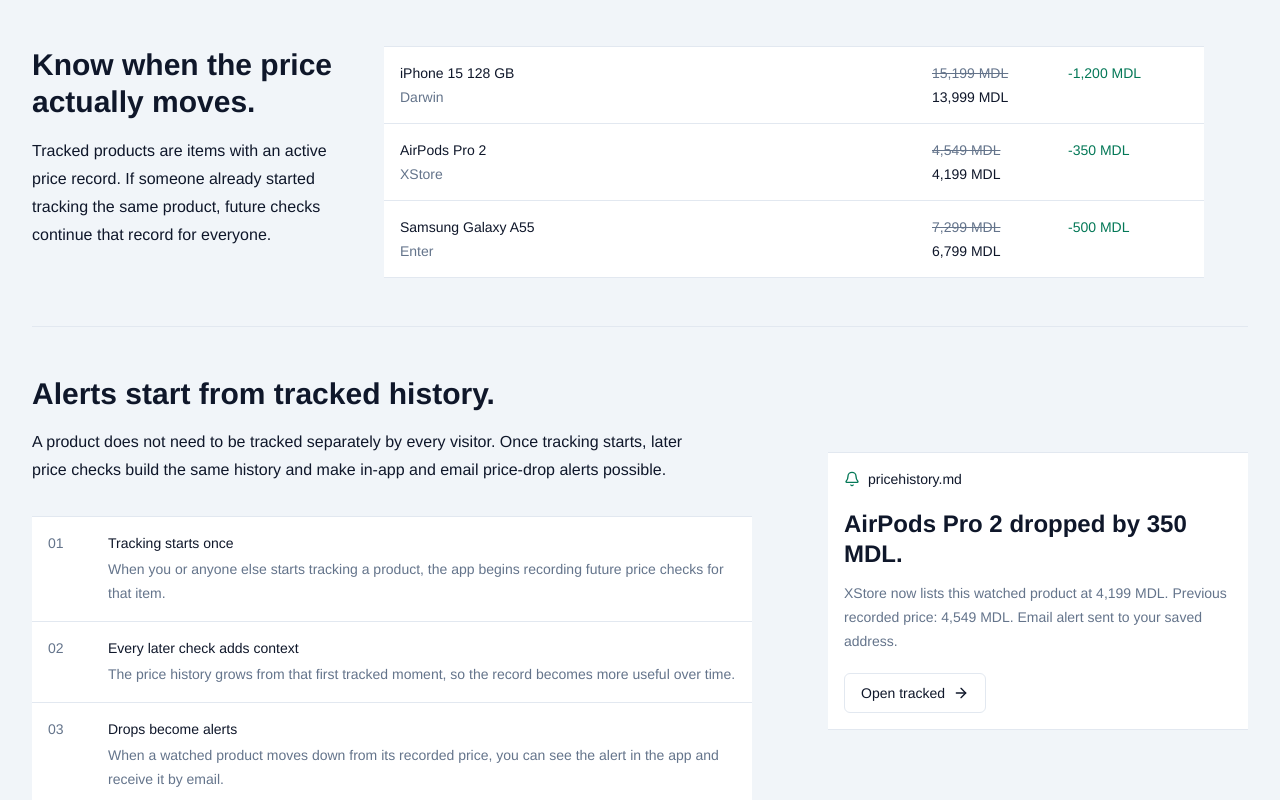
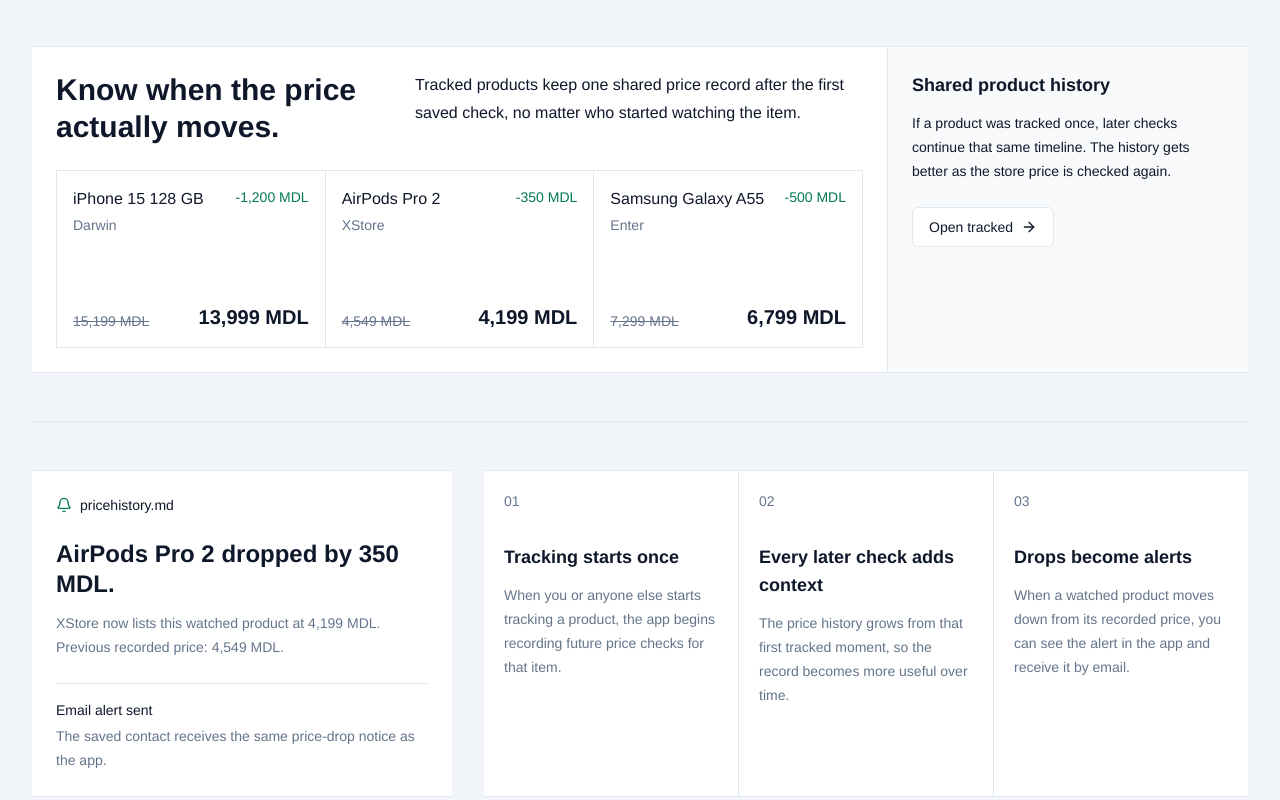
Before and after one commit to mcittkmims/moldova-price-history, a React (Vite) app: page /home in a window 1280 px wide. Shown: the part 1020-1820 px from the top of the page. Built offline with nearby package versions, Linux system fonts and the light colour scheme.

Commit message:
vary home sections

```diff
--- a/src/pages/HomePage.tsx
+++ b/src/pages/HomePage.tsx
@@ -211,94 +211,107 @@
         </div>
       </section>
 
-      <section className="grid gap-8 border-b border-ink-200 py-12 xl:grid-cols-[320px_minmax(0,820px)] dark:border-neutral-800">
-        <div>
-          <h2 className="text-3xl font-semibold leading-tight">
+      <section className="border-b border-ink-200 py-12 dark:border-neutral-800">
+        <div className="grid gap-px border-y border-ink-200 bg-ink-200 xl:grid-cols-[minmax(0,1fr)_360px] dark:border-neutral-800 dark:bg-neutral-800">
+          <div className="bg-white p-5 sm:p-6 dark:bg-[#171717]">
+            <div className="flex flex-col gap-3 sm:flex-row sm:items-start sm:justify-between">
+              <h2 className="max-w-xl text-3xl font-semibold leading-tight">
                 Know when the price actually moves.
               </h2>
-          <p className="mt-4 text-base leading-7 text-ink-600 dark:text-neutral-300">
-            Tracked products are items with an active price record. If someone
-            already started tracking the same product, future checks continue
-            that record for everyone.
+              <p className="max-w-md text-base leading-7 text-ink-600 dark:text-neutral-300">
+                Tracked products keep one shared price record after the first
+                saved check, no matter who started watching the item.
               </p>
             </div>
 
-        <div className="divide-y divide-ink-200 border-y border-ink-200 bg-white dark:divide-neutral-800 dark:border-neutral-800 dark:bg-[#171717]">
+            <div className="mt-6 grid gap-px border border-ink-200 bg-ink-200 md:grid-cols-3 dark:border-neutral-800 dark:bg-neutral-800">
               {watchedProducts.map((product) => (
-            <div
+                <article
                   key={product.name}
-              className="grid gap-4 p-4 text-sm sm:grid-cols-[1fr_120px_120px]"
+                  className="flex min-h-44 flex-col justify-between bg-white p-4 dark:bg-[#171717]"
                 >
+                  <div className="flex items-start justify-between gap-4">
                     <div className="min-w-0">
-                <div className="truncate font-medium">{product.name}</div>
-                <div className="mt-1 text-ink-500 dark:text-neutral-400">
+                      <div className="truncate font-medium">
+                        {product.name}
+                      </div>
+                      <div className="mt-1 text-sm text-ink-500 dark:text-neutral-400">
                         {product.store}
                       </div>
                     </div>
-              <div>
-                <div className="text-ink-500 line-through dark:text-neutral-500">
-                  {product.oldPrice}
-                </div>
-                <div className="mt-1 font-medium">{product.price}</div>
-              </div>
-              <div className="font-medium text-moss-700 dark:text-moss-500">
+                    <div className="text-sm font-medium text-moss-700 dark:text-moss-500">
                       {product.drop}
                     </div>
                   </div>
-          ))}
+
+                  <div className="mt-8 flex items-end justify-between gap-4">
+                    <div className="text-sm text-ink-500 line-through dark:text-neutral-500">
+                      {product.oldPrice}
                     </div>
-      </section>
-
-      <section className="grid gap-8 py-12 xl:grid-cols-[minmax(0,720px)_420px] xl:items-center xl:justify-between">
-        <div>
-          <h2 className="text-3xl font-semibold leading-tight">
-            Alerts start from tracked history.
-          </h2>
-          <p className="mt-4 max-w-2xl text-base leading-7 text-ink-600 dark:text-neutral-300">
-            A product does not need to be tracked separately by every visitor.
-            Once tracking starts, later price checks build the same history and
-            make in-app and email price-drop alerts possible.
-          </p>
-
-          <div className="mt-8 divide-y divide-ink-200 border-y border-ink-200 bg-white dark:divide-neutral-800 dark:border-neutral-800 dark:bg-[#171717]">
-            {alertRows.map((row, index) => (
-              <div
-                key={row.title}
-                className="grid gap-3 p-4 text-sm sm:grid-cols-[48px_1fr]"
-              >
-                <div className="font-medium text-ink-500 dark:text-neutral-400">
-                  {String(index + 1).padStart(2, "0")}
-                </div>
-                <div>
-                  <div className="font-medium">{row.title}</div>
-                  <div className="mt-1 leading-6 text-ink-500 dark:text-neutral-400">
-                    {row.text}
+                    <div className="text-right text-xl font-semibold">
+                      {product.price}
                     </div>
                   </div>
-              </div>
+                </article>
               ))}
             </div>
           </div>
 
-        <div className="mx-auto w-full max-w-[420px] border-y border-ink-200 bg-white p-4 dark:border-neutral-800 dark:bg-[#171717]">
+          <aside className="bg-ink-50 p-5 sm:p-6 dark:bg-neutral-900">
+            <h3 className="text-lg font-semibold">Shared product history</h3>
+            <p className="mt-3 text-sm leading-6 text-ink-600 dark:text-neutral-300">
+              If a product was tracked once, later checks continue that same
+              timeline. The history gets better as the store price is checked
+              again.
+            </p>
+            <Link
+              to="/tracked"
+              className="mt-6 inline-flex h-10 items-center gap-2 rounded-md border border-ink-200 bg-white px-4 text-sm font-medium transition-colors hover:bg-ink-50 dark:border-neutral-700 dark:bg-[#171717] dark:hover:bg-neutral-800"
+            >
+              Open tracked
+              <ArrowRight className="h-4 w-4" />
+            </Link>
+          </aside>
+        </div>
+      </section>
+
+      <section className="grid gap-8 py-12 xl:grid-cols-[420px_minmax(0,1fr)] xl:items-stretch">
+        <div className="border-y border-ink-200 bg-white p-5 sm:p-6 dark:border-neutral-800 dark:bg-[#171717]">
           <div className="flex items-center gap-2 text-sm font-medium">
             <Bell className="h-4 w-4 text-moss-700 dark:text-moss-500" />
             pricehistory.md
           </div>
-          <div className="mt-5 text-2xl font-semibold leading-tight">
+          <div className="mt-6 text-2xl font-semibold leading-tight">
             AirPods Pro 2 dropped by 350 MDL.
           </div>
           <p className="mt-3 text-sm leading-6 text-ink-500 dark:text-neutral-400">
             XStore now lists this watched product at 4,199 MDL. Previous
-            recorded price: 4,549 MDL. Email alert sent to your saved address.
+            recorded price: 4,549 MDL.
           </p>
-          <Link
-            to="/tracked"
-            className="mt-5 inline-flex h-10 items-center gap-2 rounded-md border border-ink-200 px-4 text-sm font-medium transition-colors hover:bg-ink-50 dark:border-neutral-700 dark:hover:bg-neutral-800"
+
+          <div className="mt-6 border-t border-ink-200 pt-4 text-sm dark:border-neutral-800">
+            <div className="font-medium">Email alert sent</div>
+            <div className="mt-1 leading-6 text-ink-500 dark:text-neutral-400">
+              The saved contact receives the same price-drop notice as the app.
+            </div>
+          </div>
+        </div>
+
+        <div className="grid gap-px border-y border-ink-200 bg-ink-200 md:grid-cols-3 dark:border-neutral-800 dark:bg-neutral-800">
+          {alertRows.map((row, index) => (
+            <article
+              key={row.title}
+              className="bg-white p-5 dark:bg-[#171717]"
             >
-            Open tracked
-            <ArrowRight className="h-4 w-4" />
-          </Link>
+              <div className="text-sm font-medium text-ink-500 dark:text-neutral-400">
+                {String(index + 1).padStart(2, "0")}
+              </div>
+              <div className="mt-8 text-lg font-semibold">{row.title}</div>
+              <div className="mt-3 text-sm leading-6 text-ink-500 dark:text-neutral-400">
+                {row.text}
+              </div>
+            </article>
+          ))}
         </div>
       </section>
     </div>
```
Lines whose indentation alone changed are shown as unchanged.
